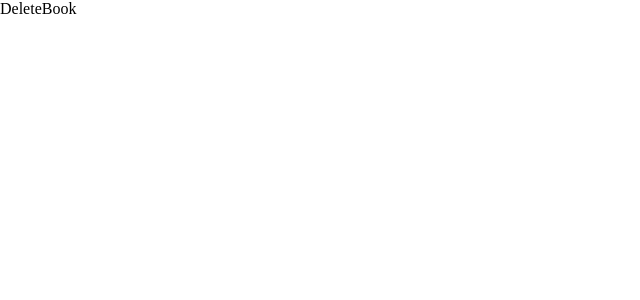
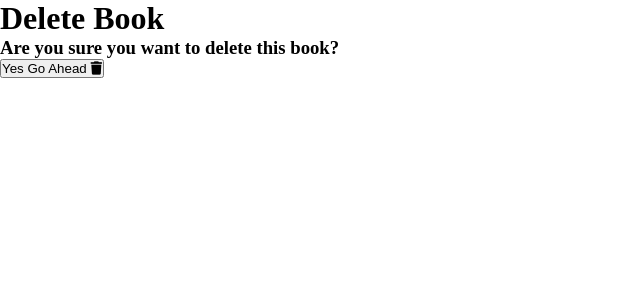
Before and after one commit to Ptmesh/NovelNest, a React (Vite) app in the folder frontend/: page /books/delete/1 in a window 1280 px wide. Shown: the top 300 px of the page, without its empty margins (0-640 px from the left). Built offline with nearby package versions, Linux system fonts and the light colour scheme.

Commit message:
Added the delete functionality

```diff
--- a/frontend/components/DeleteBook.jsx
+++ b/frontend/components/DeleteBook.jsx
@@ -1,7 +1,41 @@
-import React from "react";
+import axios from "axios";
+import React, { useState } from "react";
+import { useNavigate, useParams } from "react-router-dom";
 
 const DeleteBook = () => {
-  return <div className="delete">DeleteBook</div>;
+  const [loading, setLoading] = useState(false);
+  const navigate = useNavigate();
+  const { id } = useParams();
+
+  const handleDelete = () => {
+    setLoading(false);
+    axios
+      .delete(`http://localhost:3000/books/${id}`)
+      .then((res) => {
+        setLoading(false);
+        navigate("/");
+      })
+      .catch((err) => {
+        console.log(err);
+        alert("Something Went Wrong, Please try again later!");
+        setLoading(false);
+      });
+  };
+  return (
+    <div className="delete">
+      <h1>Delete Book</h1>
+      {loading ? (
+        <h1>Please Wait</h1>
+      ) : (
+        <div>
+          <h3>Are you sure you want to delete this book?</h3>
+          <button className="btn-delete" onClick={handleDelete}>
+            Yes Go Ahead <i class="fa-solid fa-trash"></i>
+          </button>
+        </div>
+      )}
+    </div>
+  );
 };
 
 export default DeleteBook;
```
